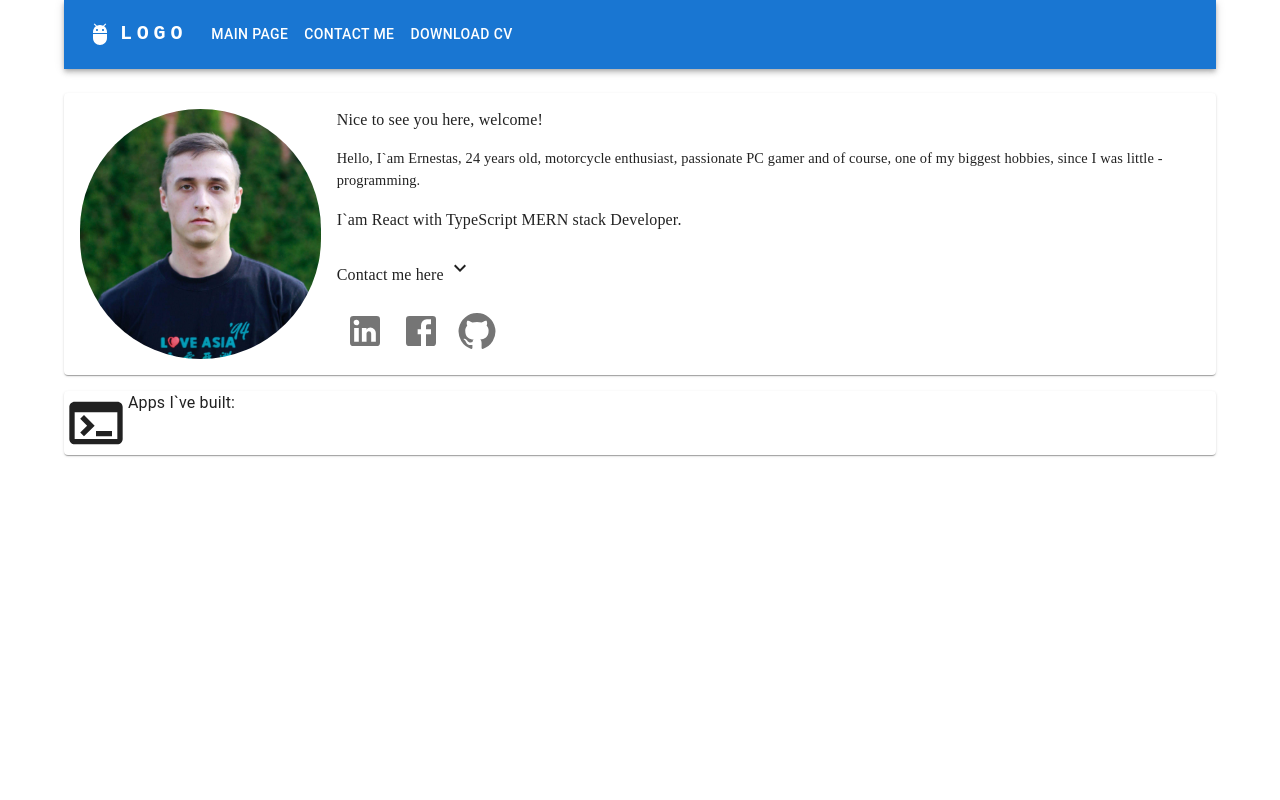
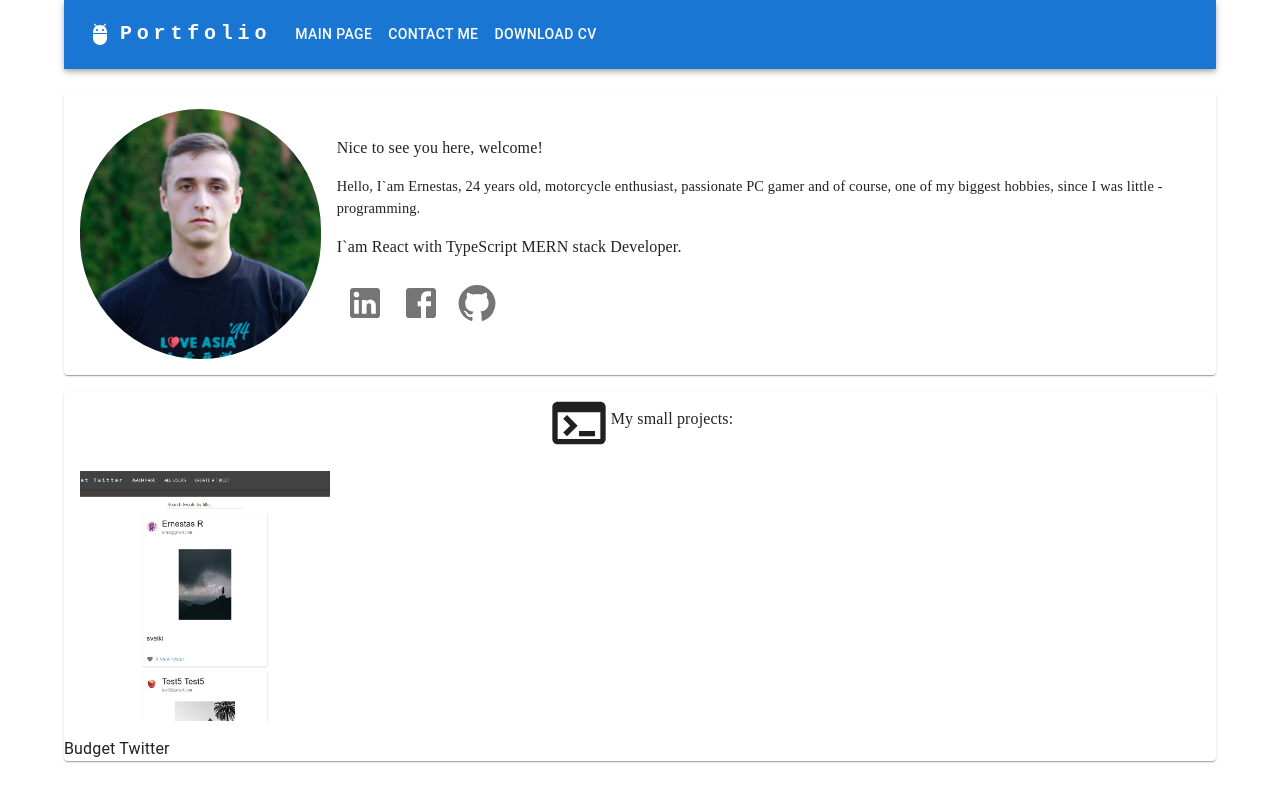
Before and after one commit to ErnestasRa/Portfolio-Page---React-TypeScript-NodeJS-MUI, a React (Create React App) app: page / in a window 1280 px wide. Built offline with nearby package versions, Linux system fonts and the light colour scheme.

Commit message:
feat: started adding my small projects

```diff
--- a/src/components/about-me/about-me.tsx
+++ b/src/components/about-me/about-me.tsx
@@ -3,7 +3,6 @@ import {
     Box,
     Typography,
 } from '@mui/material';
-import KeyboardArrowDownIcon from '@mui/icons-material/KeyboardArrowDown';
 import MediaIcons from './media-icons';
 
 const AboutMe: React.FC = () => (
@@ -22,11 +21,6 @@ const AboutMe: React.FC = () => (
     <Typography sx={{ textAlign: { md: 'inherit', xs: 'center' }, fontFamily: 'cursive' }}>
       I`am React with TypeScript MERN stack Developer.
     </Typography>
-    <Typography sx={{ textAlign: { md: 'inherit', xs: 'center' }, fontFamily: 'cursive', mt: '2vh' }}>
-      Contact me here
-      {' '}
-      <KeyboardArrowDownIcon sx={{ mt: '1vh' }} />
-    </Typography>
     <MediaIcons />
   </Box>
   );
--- a/src/components/about-me/apps-ive-built.tsx
+++ b/src/components/about-me/apps-ive-built.tsx
@@ -6,11 +6,10 @@ import {
 import Typography from '@mui/material/Typography';
 
 const AppsIveBuilt:React.FC = () => (
-  <Box sx={{ display: 'flex' }}>
+  <Box sx={{ display: 'flex', justifyContent: 'center' }}>
     <TerminalIcon sx={{ fontSize: { xs: '5vh', md: '8vh' } }} />
-    <Typography>Apps I`ve built:</Typography>
+    <Typography sx={{ fontFamily: 'cursive', mt: { xs: '1vh', md: '2vh' } }}>My small projects:</Typography>
   </Box>
   );
 
 export default AppsIveBuilt;
-// TODO - Fix apps ive built icon
--- a/src/components/form-controls/app-bar.tsx
+++ b/src/components/form-controls/app-bar.tsx
@@ -46,7 +46,7 @@ const ResponsiveAppBar: React.FC = () => {
               textDecoration: 'none',
             }}
           >
-            LOGO
+            Portfolio
           </Typography>
 
           <Box sx={{ flexGrow: 1, display: { xs: 'flex', md: 'none' } }}>
@@ -102,7 +102,7 @@ const ResponsiveAppBar: React.FC = () => {
               textDecoration: 'none',
             }}
           >
-            LOGO
+            Portfolio
           </Typography>
           <Box sx={{ flexGrow: 1, display: { xs: 'none', md: 'flex' } }}>
             {pages.map((page) => (
--- /dev/null
+++ b/src/components/my-apps/apps-box.tsx
@@ -0,0 +1,27 @@
+import * as React from 'react';
+import {
+    Box,
+    Typography,
+} from '@mui/material';
+import BudgetTwitter from '../../images/budgettwitter.jpg';
+
+const AppsBox:React.FC = () => (
+  <Box sx={{ display: 'flex', flexDirection: 'column', justifyContent: 'center' }}>
+    <Box
+      component="img"
+      alt="budget-twitter"
+      src={BudgetTwitter}
+      sx={{
+        margin: '2vh',
+        objectFit: 'cover',
+        height: 250,
+        width: 250,
+        maxHeight: { xs: 150, md: 300 },
+        maxWidth: { xs: 150, md: 300 },
+      }}
+    />
+    <Typography>Budget Twitter</Typography>
+  </Box>
+  );
+
+export default AppsBox;
--- a/src/pages/main-page.tsx
+++ b/src/pages/main-page.tsx
@@ -6,6 +6,7 @@ import {
 import PictureBox from 'components/profile-picture/picture-box';
 import AboutMe from 'components/about-me/about-me';
 import AppsIveBuilt from 'components/about-me/apps-ive-built';
+import AppsBox from 'components/my-apps/apps-box';
 import ResponsiveAppBar from '../components/form-controls/app-bar';
 
 const MainPage: React.FC = () => (
@@ -24,6 +25,7 @@ const MainPage: React.FC = () => (
     </Paper>
     <Paper sx={{ mt: '2vh' }}>
       <AppsIveBuilt />
+      <AppsBox />
     </Paper>
   </Container>
 );
```
Also changed, not shown: src/images/budgettwitter.jpg (added).
